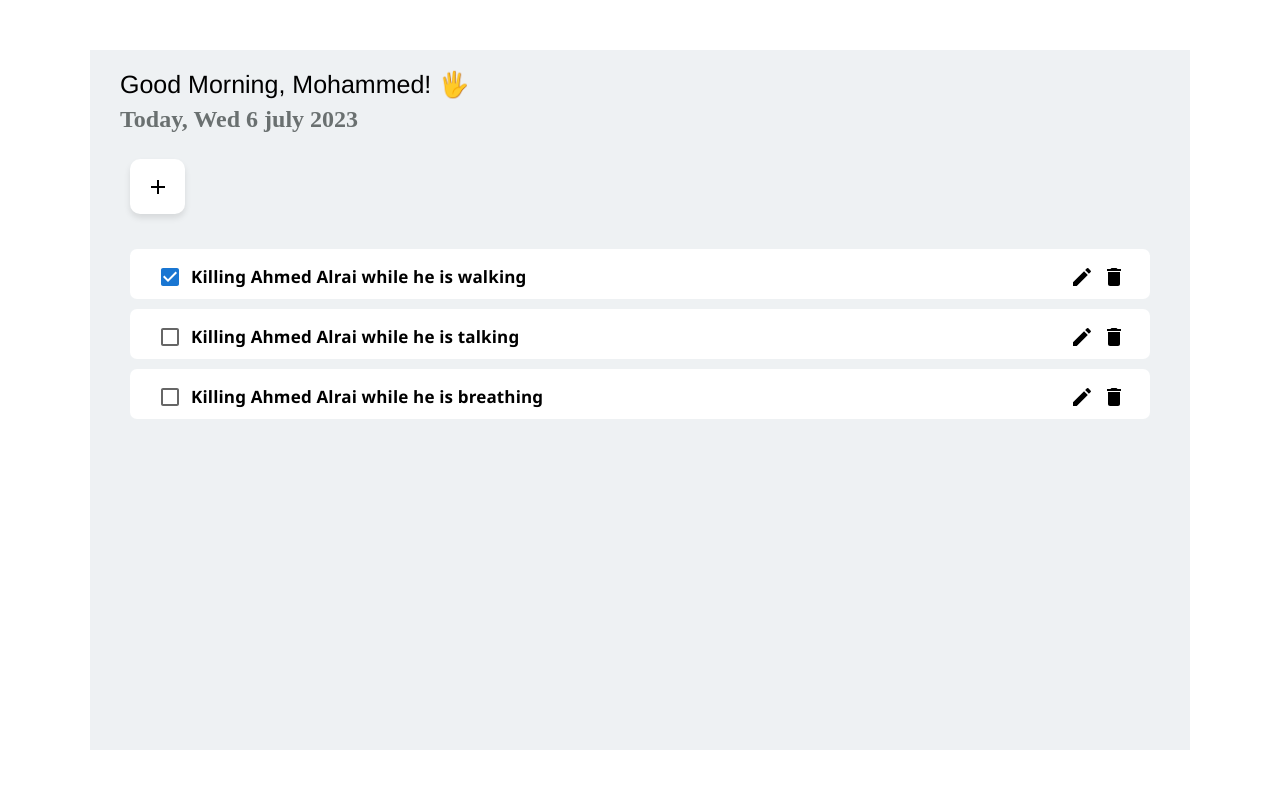
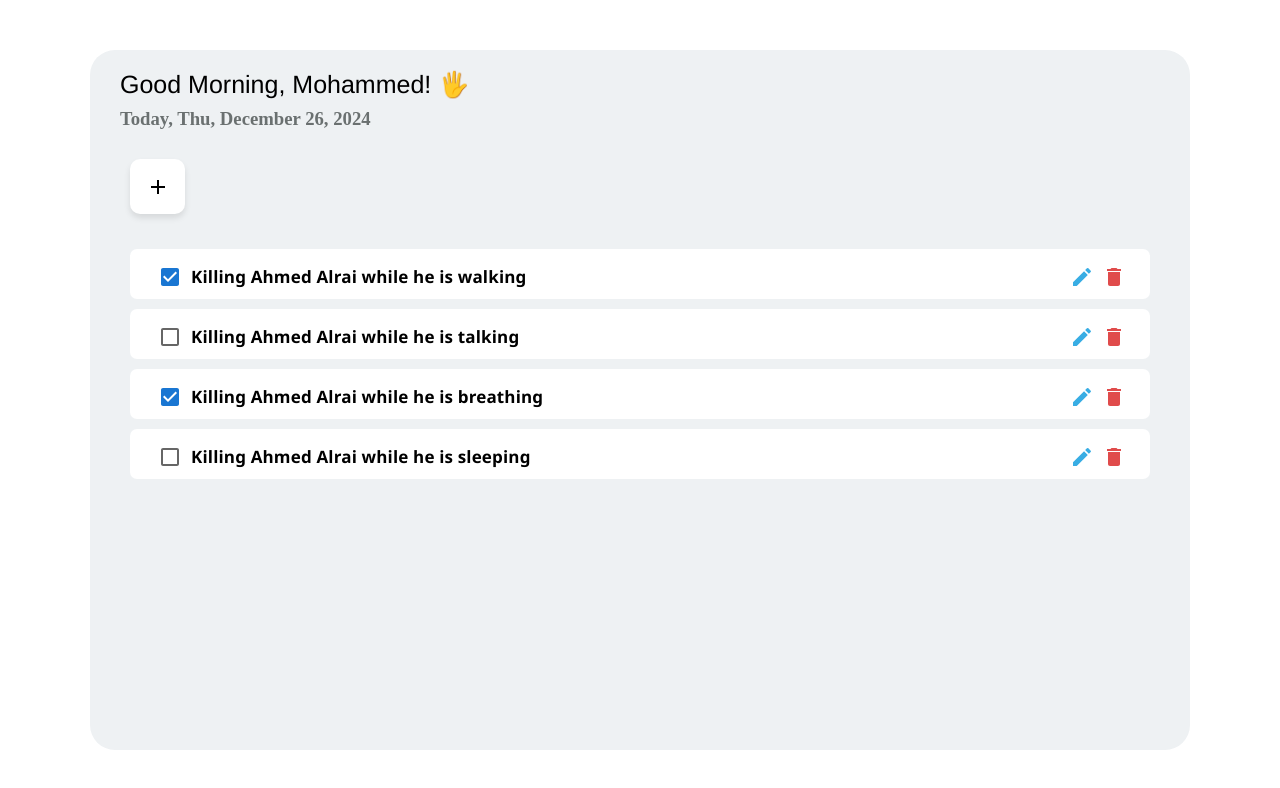
Before and after one commit to ByteRunners/todo-react, a React (Vite) app: page / in a window 1280 px wide. Shown: the top 788 px of the page. Built offline with nearby package versions, Linux system fonts and the light colour scheme.

Commit message:
upgrade checkbox status and edit delete and edit buttons colors

```diff
--- a/src/JSON/defualtvalues.json
+++ b/src/JSON/defualtvalues.json
@@ -1,17 +1,18 @@
 [
     {
-        "num": 5,
         "dec":"Killing Ahmed Alrai while he is walking",
          "status": true
     },
     {
-        "num": 5,
         "dec":"Killing Ahmed Alrai while he is talking",
         "status": false
     },
     {
-        "num": 5,
         "dec":"Killing Ahmed Alrai while he is breathing",
+        "status": true
+    },
+    {
+        "dec":"Killing Ahmed Alrai while he is sleeping",
         "status": false
     }
 ]
--- a/src/main-page.tsx
+++ b/src/main-page.tsx
@@ -17,6 +17,13 @@ export default function MainPage() {
   // };
   // const items = Array.from({ length: defualtvalues.num });
   const items = ListOfTodos;
+  const currentDate = new Date();
+  const formattedDate = currentDate.toLocaleDateString('en-YE', {
+    weekday: 'short',
+    day: 'numeric',
+    month: 'long',
+    year: 'numeric',
+  });
   return (
 
     <div className="maindiv">
@@ -29,8 +36,8 @@ export default function MainPage() {
       <section className='todoplace'>
         <div>
           <p className="titlefont">Good Morning, Mohammed! 🖐</p>
-          <h2 className="descfont">Today, Wed 6 july 2023</h2>
-        </div>
+          <h3 className="descfont">Today, {formattedDate}</h3>
+          </div>
 
         <section>
           <section className="addbuttom">
@@ -45,16 +52,17 @@ export default function MainPage() {
             {items.map((item, index) => (
               <div key={index} className="checkboxstyle">
                 <FormControlLabel
-                  control={<Checkbox checked={item.status}/>}
+                  control={<Checkbox defaultChecked={item.status} />}
                   label={item.dec}
                 />
                 <div className="editbuttom">
                   <Fab aria-label="edit">
-                    <EditIcon />
+                    <EditIcon style={{ color: 'rgb(56, 173, 228)' }} />
                   </Fab>
                   <Fab aria-label="delete">
-                    <DeleteIcon />
+                    <DeleteIcon style={{ color: 'rgb(224, 75, 75)' }} />
                   </Fab>
+
                 </div>
               </div>
             ))}
--- a/src/styles/globalstyles.css
+++ b/src/styles/globalstyles.css
@@ -8,6 +8,7 @@
   width: 1100px;
   height: 700px;
   background-color: #eef1f3;
+  border-radius: 25px;
 
 }
 
```
